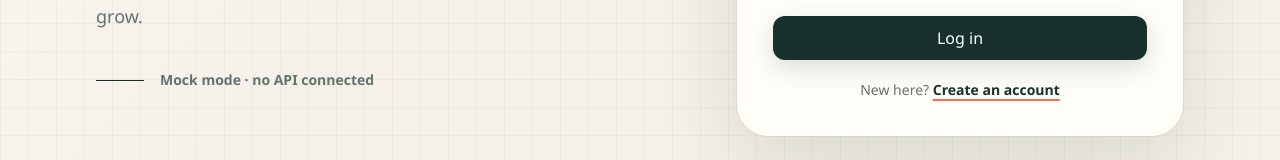
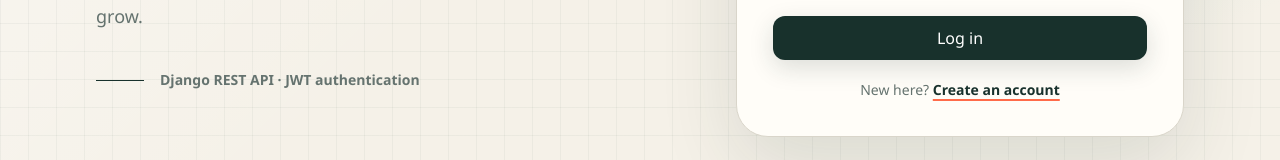
Before and after one commit to Danyal-0276/django-nextjs-todo-learning, a Next.js app in the folder frontend/: page /login in a window 1280 px wide. Shown: the part 481-641 px from the top of the page. Built offline with nearby package versions, Linux system fonts and the light colour scheme; no server answers.

Commit message:
Update UI copy for live API integration

```diff
--- a/frontend/src/app/layout.tsx
+++ b/frontend/src/app/layout.tsx
@@ -3,7 +3,7 @@ import "./globals.css";
 export const metadata: Metadata = {
   title: { default: "Daymark", template: "%s · Daymark" },
   description:
-    "A mock todo frontend built to learn Next.js and Django REST integration.",
+    "A full-stack Todo application built with Next.js, Django REST Framework, PostgreSQL, and JWT authentication.",
 };
 export default function RootLayout({ children }: LayoutProps<"/">) {
   return (
--- a/frontend/src/components/auth/auth-shell.tsx
+++ b/frontend/src/components/auth/auth-shell.tsx
@@ -27,7 +27,7 @@ export function AuthShell({
           </p>
           <div className="mt-10 flex items-center gap-4 text-sm font-bold text-muted">
             <span className="h-px w-12 bg-ink" />
-            Mock mode · no API connected
+            Django REST API · JWT authentication
           </div>
         </div>
         <div
```
Also changed, not shown: 2 other files (tests, documents, lock files or other folders).
